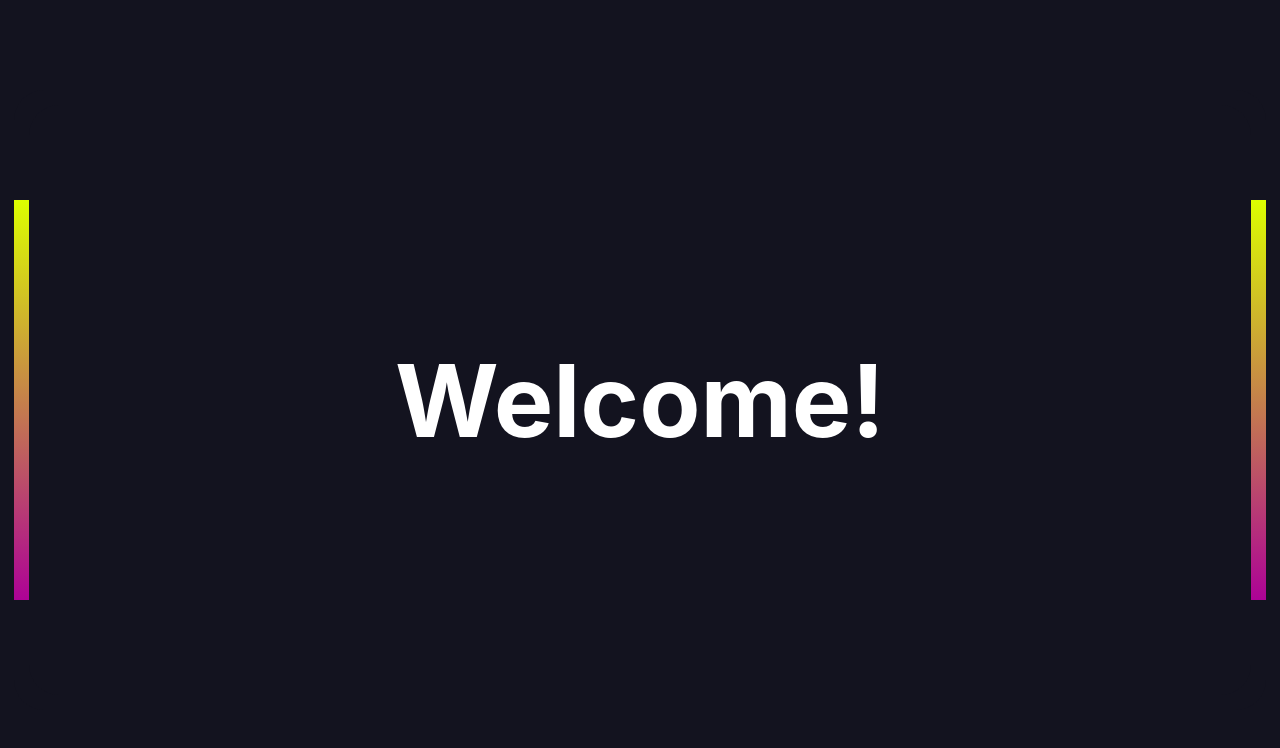
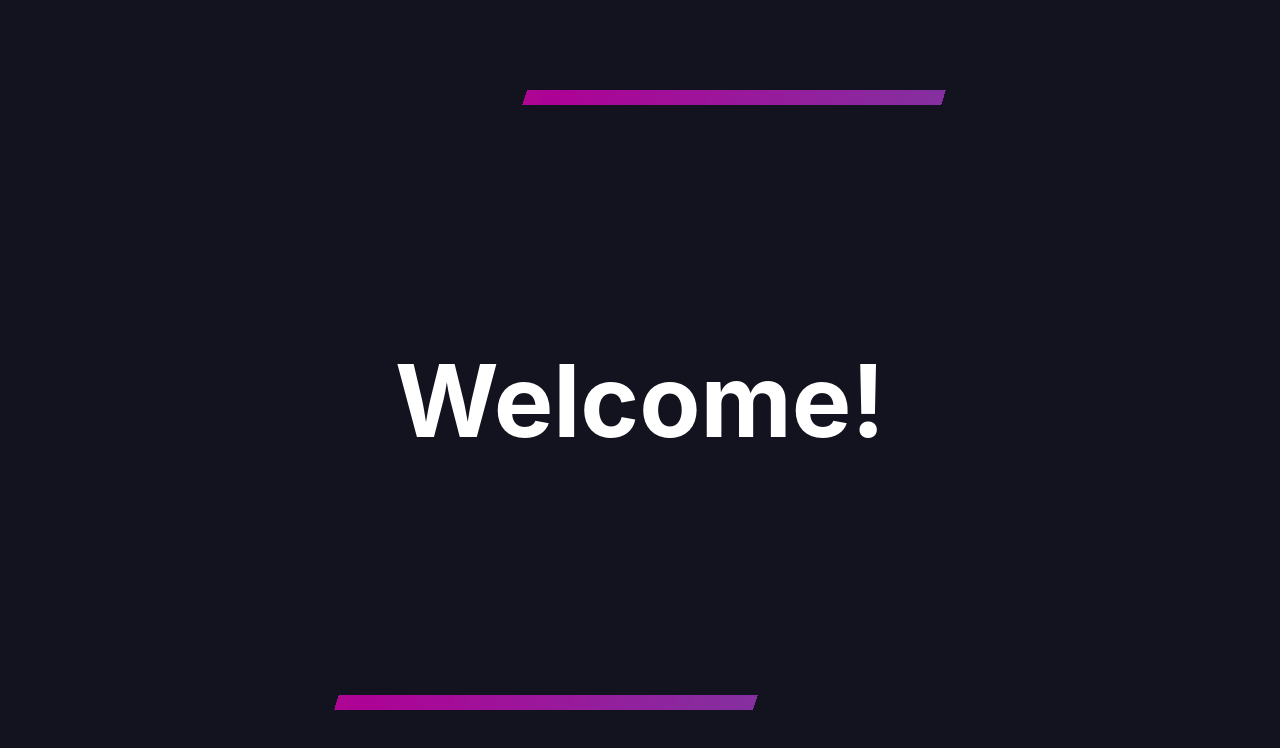
Before and after one commit to CreativeTrail/portifolio, a React (Create React App) app in the folder portifolio/: page / in a window 1280 px wide. Shown: the top 748 px of the page. Built offline with nearby package versions, Linux system fonts and the light colour scheme.

Commit message:
Atualizando layout das barras

```diff
--- a/portifolio/src/pages/welcomePage/welcomePage.css
+++ b/portifolio/src/pages/welcomePage/welcomePage.css
@@ -1,65 +1,119 @@
-.welcomePageBg{
-    background-color: #13131F;
+body {
+    -webkit-font-smoothing: antialiased;
+    -moz-osx-font-smoothing: grayscale;
+    font-family: -apple-system,BlinkMacSystemFont,Segoe UI,Roboto,Oxygen,Ubuntu,Cantarell,Fira Sans,Droid Sans,Helvetica Neue,sans-serif;
+    margin: 0
+}
+
+code {
+    font-family: source-code-pro,Menlo,Monaco,Consolas,Courier New,monospace
+}
+
+.welcomePageBg {
     height: 100vh;
-    max-height: 100vh;
+    max-height: 100vh
+}
+
+.centerContainer,.welcomePageBg {
     align-items: center;
-    overflow: hidden;
+    background-color: #13131f;
     display: flex;
     justify-content: center;
+    overflow: hidden
 }
 
-.centerContainer{
-    position: relative;
+.centerContainer {
+    border-radius: 30px;
     flex-basis: 90%;
+    height: 75vh;
+    max-height: 65vh;
     padding: 50px;
-    max-height: 65vh;
-    height: 75vh;
-    background-color: #13131F;
-    border-radius: 30px;
-
-    display: flex;
-    justify-content: center;
-    align-items: center;
-    overflow: hidden;
+    position: relative
 }
 
-.centerContainer::before{
+.centerContainer:before {
+    animation: auto;
+    animation: animate 10s linear infinite, gradientAnimation 30s ease infinite;
+    background: linear-gradient(180deg,#df0,#ad0296,#2c94b7);
     content: "";
+    height: 50vh;
     position: absolute;
     width: 200%;
-    height: 50vh;
-    background: linear-gradient(180deg, rgb(221, 255, 0), rgb(173, 2, 150)), rgb(44, 148, 183);
-    animation: animate 10s linear infinite;
-    animation: gradientAnimation 10s ease infinite;
+    background-size: 600% 600%;
 }
 
 @keyframes animate {
-    100%{
-        transform: rotate(360deg);
+    to {
+        transform: rotate(1turn)
     }
 }
 
 @keyframes gradientAnimation {
     0% {
-    background-position: 0% 50%;
+        background-position: 0% 15%
     }
+
+    10% {
+        background-position: 15% 30%
+    }
+
+    20% {
+        background-position: 30% 45%
+    }
+
+    30% {
+        background-position: 45% 60%
+    }
+
+    40%{
+        background-position: 60% 75%
+    }
+
     50% {
-    background-position: 100% 50%;
+        background-position: 75% 90%
     }
+
+    60%{
+        background-position: 90% 100%
+    }
+
+    70% {
+        background-position: 75% 90%
+    }
+
+    80%{
+        background-position: 60% 75%
+    }
+
+    85% {
+        background-position: 45% 60%
+    }
+
+    90% {
+        background-position: 30% 45%
+    }
+
+    95%{
+        background-position: 15% 30%
+    }
+
     100% {
-    background-position: 0% 50%;
+        background-position: 0% 15%
     }
 }
 
-.centerContainer::after{
+.centerContainer:after {
+    background-color: #13131f;
+    border-radius: inherit;
     content: "";
-    position: absolute;
-    background-color: #13131F;
     inset: 15px;
-    border-radius: inherit;
+    position: absolute
 }
-h1{
-    z-index: 2;
-    color: white;
+
+h1 {
+    color: #fff;
     font-size: 100px;
+    z-index: 2
 }
+
+/*# sourceMappingURL=main.e70d39a8.css.map*/
```
Lines whose indentation alone changed are shown as unchanged.
